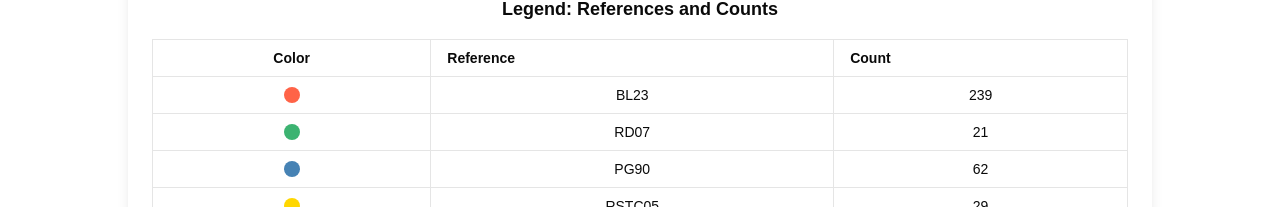
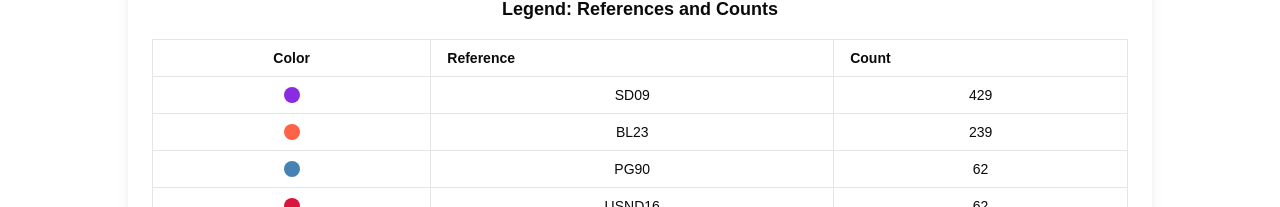
Before and after one commit to Yaser-Aldammad/data-visualization, a Next.js app: page / in a window 1280 px wide. Shown: the part 593-800 px from the top of the page. Built offline with nearby package versions, Linux system fonts and the light colour scheme.

Commit message:
descending table

```diff
--- a/src/components/ui/TreemapChart/TreemapChart.tsx
+++ b/src/components/ui/TreemapChart/TreemapChart.tsx
@@ -10,7 +10,6 @@ interface TreemapData {
   fill: string;
 }
 
-// Generate unique colors for categories
 const generateCategoryColors = (categories: string[]): Record<string, string> => {
   const baseColors = [
     "#FF6347", "#3CB371", "#4682B4", "#FFD700", "#FF8C00", "#DC143C",
@@ -27,9 +26,8 @@ const generateCategoryColors = (categories: string[]): Record<string, string> =>
 
 const TreemapChart: React.FC = () => {
   const [treemapData, setTreemapData] = useState<TreemapData[]>([]);
-  const [ categoryColors, setCategoryColors ] = useState<Record<string, string>>({});
-  const [hoveredName, setHoveredName] = useState<string | null>(null); // State for hover interaction
-
+  const [categoryColors, setCategoryColors] = useState<Record<string, string>>({});
+  const [hoveredName, setHoveredName] = useState<string | null>(null);
 
   useEffect(() => {
     const allReferences = processData.messages.flatMap((msg) => msg.references);
@@ -42,39 +40,26 @@ const TreemapChart: React.FC = () => {
       fill: colors[ref],
     }));
 
-    // Sort data to ensure better rendering order
     const sortedData = data.sort((a, b) => b.value - a.value);
 
     setTreemapData(sortedData);
     setCategoryColors(colors);
-
-    //console.log("Treemap Data: ", sortedData); // Debugging: Verify data includes all references
   }, []);
 
-  // Custom content for the treemap to ensure small sections are displayed
   const CustomTreemapContent = (props: any) => {
     const { x, y, width, height, name, fill } = props;
 
-  // Ensure a minimum size for small cells
     const minimumWidth = 5;
     const minimumHeight = 5;
     const isSmall = width < minimumWidth || height < minimumHeight;
-
-  // Dynamically adjust font size
     const fontSize = Math.min(width, height) / 5;
-
-  // Determine whether text can be displayed
     const displayText = !isSmall && width > 20 && height > 10;
-
-  // Debugging missing cells
-  console.log(`Rendering Cell: ${name}, Width: ${width}, Height: ${height}, IsSmall: ${isSmall}`);
 
     return (
       <g
-      onMouseEnter={() => setHoveredName(name)} // Highlight the row in the table
-      onMouseLeave={() => setHoveredName(null)} // Clear the hover state
+        onMouseEnter={() => setHoveredName(name)}
+        onMouseLeave={() => setHoveredName(null)}
       >
-      {/* Render the rectangle with a minimum size */}
         <rect
           x={x}
           y={y}
@@ -82,12 +67,10 @@ const CustomTreemapContent = (props: any) => {
           height={Math.max(height, minimumHeight)}
           style={{
             fill,
-          stroke: hoveredName === name ? "#000" : "#fff", // Highlight on hover
+            stroke: hoveredName === name ? "#000" : "#fff",
             strokeWidth: hoveredName === name ? 2 : 1,
           }}
         />
-
-      {/* Conditionally display the text */}
         {displayText && (
           <text
             x={x + width / 2}
@@ -96,23 +79,12 @@ const CustomTreemapContent = (props: any) => {
             fill="#fff"
             fontSize={Math.max(fontSize, 10)}
           >
-          {name} {/* Only show the name */}
+            {name}
           </text>
-      )}
-
-      {/* Optional: Add visual cues for small sections */}
-      {isSmall && (
-        <circle
-          cx={x + width / 2}
-          cy={y + height / 2}
-          r={2} // Small dot indicator for tiny sections
-          fill="#fff"
-        />
         )}
       </g>
     );
   };
-
 
   return (
     <div className="flex flex-col items-center">
@@ -148,28 +120,25 @@ const CustomTreemapContent = (props: any) => {
             </tr>
           </thead>
           <tbody>
-            {Object.entries(categoryColors).map(([key, color]) => {
-              const count = treemapData.find((item) => item.name === key)?.value || 0;
-              return (
+            {treemapData.map((item) => (
               <tr
-                  key={key}
-                  onMouseEnter={() => setHoveredName(key)} // Highlight the section in the chart
-                  onMouseLeave={() => setHoveredName(null)} // Clear the hover state
+                key={item.name}
+                onMouseEnter={() => setHoveredName(item.name)}
+                onMouseLeave={() => setHoveredName(null)}
                 className={`${
-                    hoveredName === key ? "bg-gray-200" : ""
-                  }`} // Highlight row on hover
+                  hoveredName === item.name ? "bg-gray-200" : ""
+                }`}
               >
                 <td className="border px-4 py-2 text-center">
                   <div
                     className="w-4 h-4 rounded-full mx-auto"
-                      style={{ backgroundColor: color }}
+                    style={{ backgroundColor: item.fill }}
                   ></div>
                 </td>
-                  <td className="border px-4 py-2">{key}</td>
-                  <td className="border px-4 py-2">{count}</td>
+                <td className="border px-4 py-2">{item.name}</td>
+                <td className="border px-4 py-2">{item.value}</td>
               </tr>
-              );
-            })}
+            ))}
           </tbody>
         </table>
       </div>
```
Lines whose indentation alone changed are shown as unchanged.
